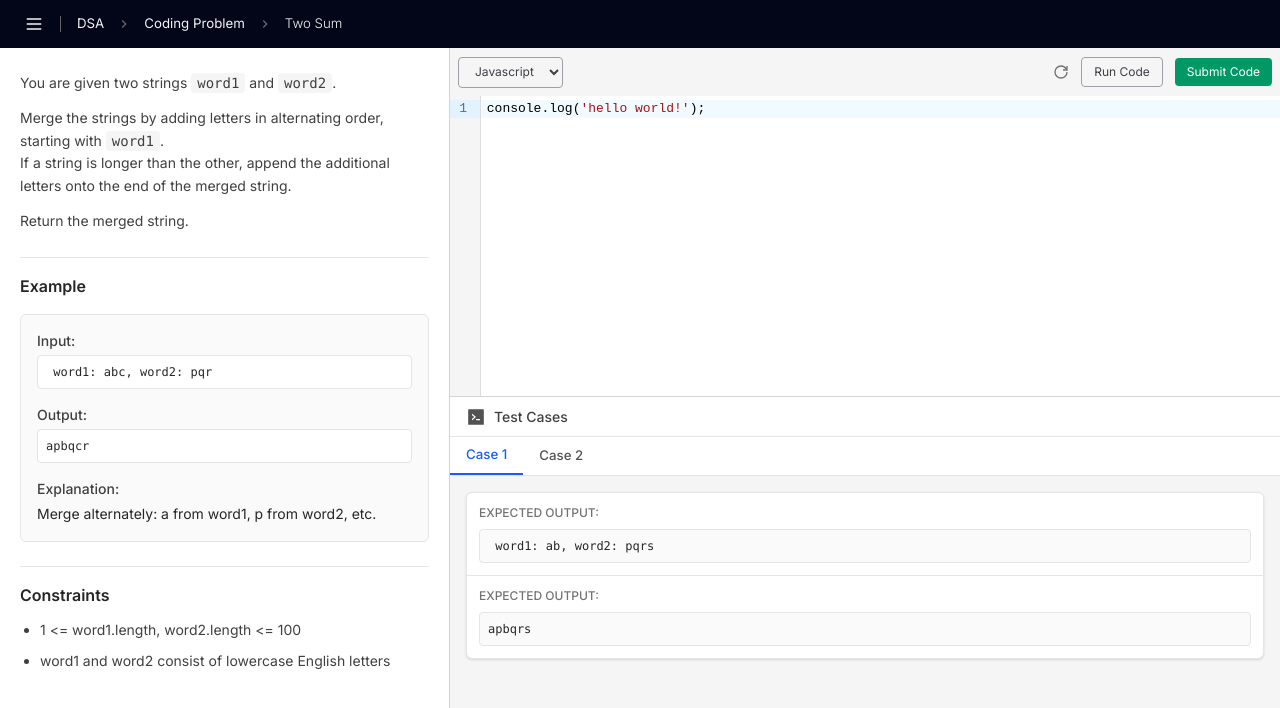
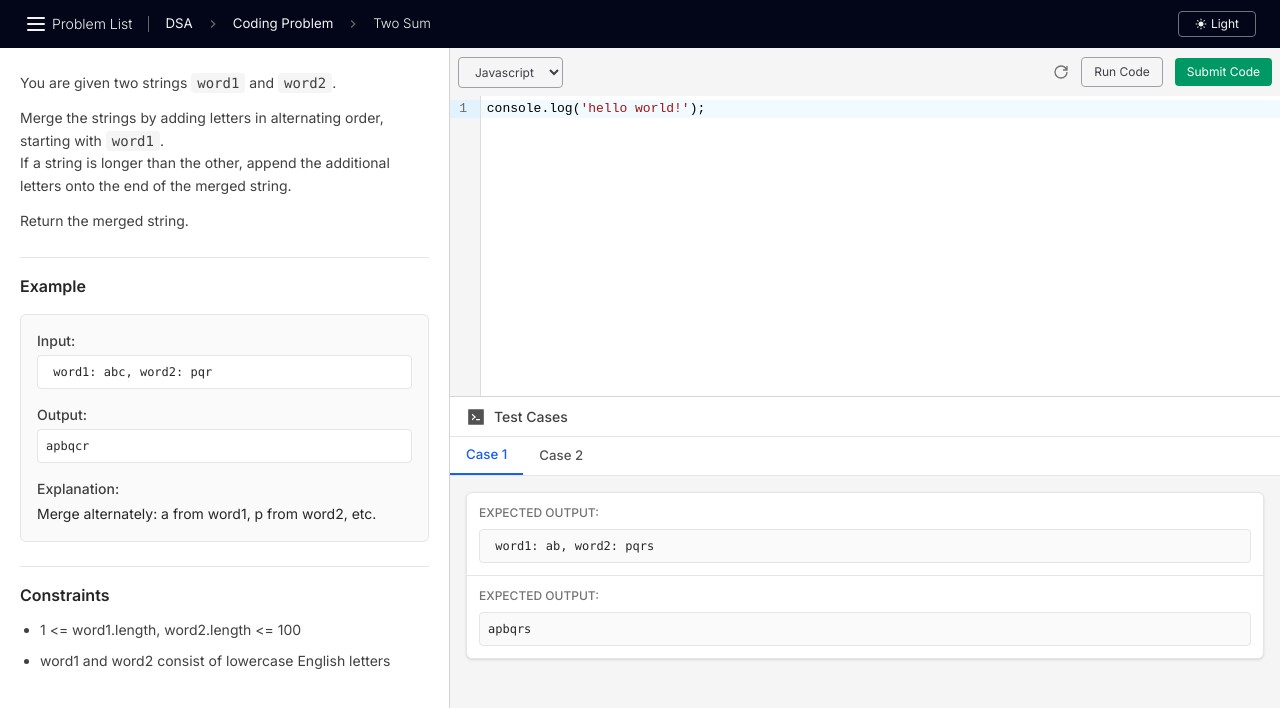
Before and after one commit to Utkarshrajmishra/coding-jr-code-editor, a React (Vite) app: page / in a window 1280 px wide. Shown: the top 708 px of the page. Built offline with nearby package versions, Linux system fonts and the light colour scheme.

Commit message:
Add:Sidebar

```diff
--- a/package.json
+++ b/package.json
@@ -11,6 +11,7 @@
   },
   "dependencies": {
     "@codemirror/lang-javascript": "^6.2.3",
+    "@headlessui/react": "^2.2.2",
     "@tailwindcss/vite": "^4.1.4",
     "@uiw/react-codemirror": "^4.23.11",
     "lucide-react": "^0.503.0",
--- a/src/components/CodeEditor.tsx
+++ b/src/components/CodeEditor.tsx
@@ -13,7 +13,7 @@ const CodeEditor = () => {
     <section>
       <div className="h-12 justify-between px-2 bg-neutral-100 flex items-center  w-[calc(100vw-450px)]">
         <div className="text-xs">
-          <select className="text-xs text-zinc-700 border-1 text-white border-zinc-400 py-[6px] px-3 mr-3 rounded font-inter">
+          <select className="text-xs text-zinc-700 border-1 text-white border-zinc-400 py-[6px] px-3 rounded font-inter">
             <option>Javascript</option>
             <option>C++</option>
             <option>C</option>
--- a/src/components/Header.tsx
+++ b/src/components/Header.tsx
@@ -1,11 +1,20 @@
+import { MdKeyboardArrowRight } from "react-icons/md";
+import { MdLightMode } from "react-icons/md";
+import Sidebar from "./Sidebar";
+import { useState } from "react";
 import { Menu } from "lucide-react";
-import { MdKeyboardArrowRight } from "react-icons/md";
 
 const Header = () => {
+      const [openSidebar, setOpenSidebar] = useState(false);
+
   return (
-    <header className="h-12 px-6 text-zinc-100 gap-4 font-inter bg-slate-950 flex items-center">
-        <Menu className="size-5"/>
-    {/* <p className="font-bold">Coding Jr</p> */}
+    <header className="h-12 px-6 text-zinc-100 gap-4 font-inter bg-slate-950 flex items-center justify-between">
+      <div className="flex items-center gap-4">
+        <div className="flex items-center gap-1">
+        <Sidebar open={openSidebar} setOpen={setOpenSidebar}/>
+        <Menu onClick={()=>setOpenSidebar(true)}/>
+          <p className="text-sm font-light">Problem List</p>
+        </div>
         <div className="h-4 w-[1px] bg-[#656565]"></div>
         <div className="text-[0.83rem] gap-3 flex items-center ">
           <p className="">DSA</p>
@@ -15,6 +24,11 @@ const Header = () => {
 
           <p className="font-light">Two Sum</p>
         </div>
+      </div>
+      <div className="border-[1px] flex items-center gap-1 text-xs px-4 border-zinc-500 p-1 rounded">
+        <MdLightMode />
+        <p>Light</p>
+      </div>
     </header>
   );
 };
--- /dev/null
+++ b/src/components/Sidebar.tsx
@@ -0,0 +1,83 @@
+import { useState } from "react";
+import {
+  Dialog,
+  DialogBackdrop,
+  DialogPanel,
+  DialogTitle,
+  TransitionChild,
+} from "@headlessui/react";
+import { X } from "lucide-react";
+import { problems } from "../constants/problems";
+
+type SidebarProps = {
+  open: boolean;
+  setOpen: (open: boolean) => void;
+};
+
+const Sidebar = ({ open, setOpen }: SidebarProps) => {
+  return (
+    <Dialog open={open} onClose={setOpen} className="relative z-10">
+      <DialogBackdrop
+        transition
+        className="fixed inset-0 bg-gray-500/75 transition-opacity duration-500 ease-in-out data-closed:opacity-0"
+      />
+
+      <div className="fixed inset-0 overflow-hidden">
+        <div className="absolute inset-0 overflow-hidden">
+          <div className="pointer-events-none fixed inset-y-0 left-0 flex max-w-full pr-10">
+            <DialogPanel
+              transition
+              className="pointer-events-auto relative w-[420px] transform transition duration-500 ease-in-out data-closed:-translate-x-full sm:duration-700 shadow-2xl"
+            >
+              <TransitionChild>
+                <div className="absolute top-0 right-0 -mr-8 flex pt-4 pl-2 duration-500 ease-in-out data-closed:opacity-0 sm:-mr-10 sm:pl-4">
+                  <button
+                    type="button"
+                    onClick={() => setOpen(false)}
+                    className="relative rounded-md text-gray-300 hover:text-white focus:ring-2 focus:ring-white focus:outline-hidden"
+                  >
+                    <span className="absolute -inset-2.5" />
+                    <span className="sr-only">Close panel</span>
+                    <X aria-hidden="true" className="size-6" />
+                  </button>
+                </div>
+              </TransitionChild>
+              <div className="flex font-inter h-full flex-col overflow-y-scroll bg-gradient-to-br from-white to-gray-50 py-6 shadow-xl">
+                <div className="px-6">
+                  <DialogTitle className="text-2xl font-bold text-gray-900 border-b pb-4 mb-2">
+                    Problem List
+                  </DialogTitle>
+                </div>
+                <div className="relative mt-4 flex-1 px-4">
+                  {problems?.map((item, index) => (
+                    <div
+                      key={index}
+                      className={`py-3 px-3 rounded-lg mb-2 transition-all duration-200 cursor-pointer hover:bg-blue-50 ${
+                        index % 2 === 0 ? "bg-slate-50" : "bg-white"
+                      }`}
+                    >
+                      <p className="font-medium text-gray-800">{item.title}</p>
+                      <div className="flex gap-2 mt-1">
+                        <p className="text-xs py-[1px] px-2 bg-red-500 rounded-xl">
+                          {item.difficulty}
+                        </p>
+
+                        {item.tags?.map((tag) => (
+                          <p className="text-xs py-[1px] px-2 bg-red-500 rounded-xl">
+                            {tag}
+                          </p>
+                        ))}
+                      </div>
+                    </div>
+                  ))}
+                </div>
+              </div>
+            </DialogPanel>
+          </div>
+        </div>
+      </div>
+    </Dialog>
+  );
+};
+
+export default Sidebar;
```
Also changed, not shown: 1 other file (tests, documents, lock files or other folders). Lines whose indentation alone changed are shown as unchanged.
